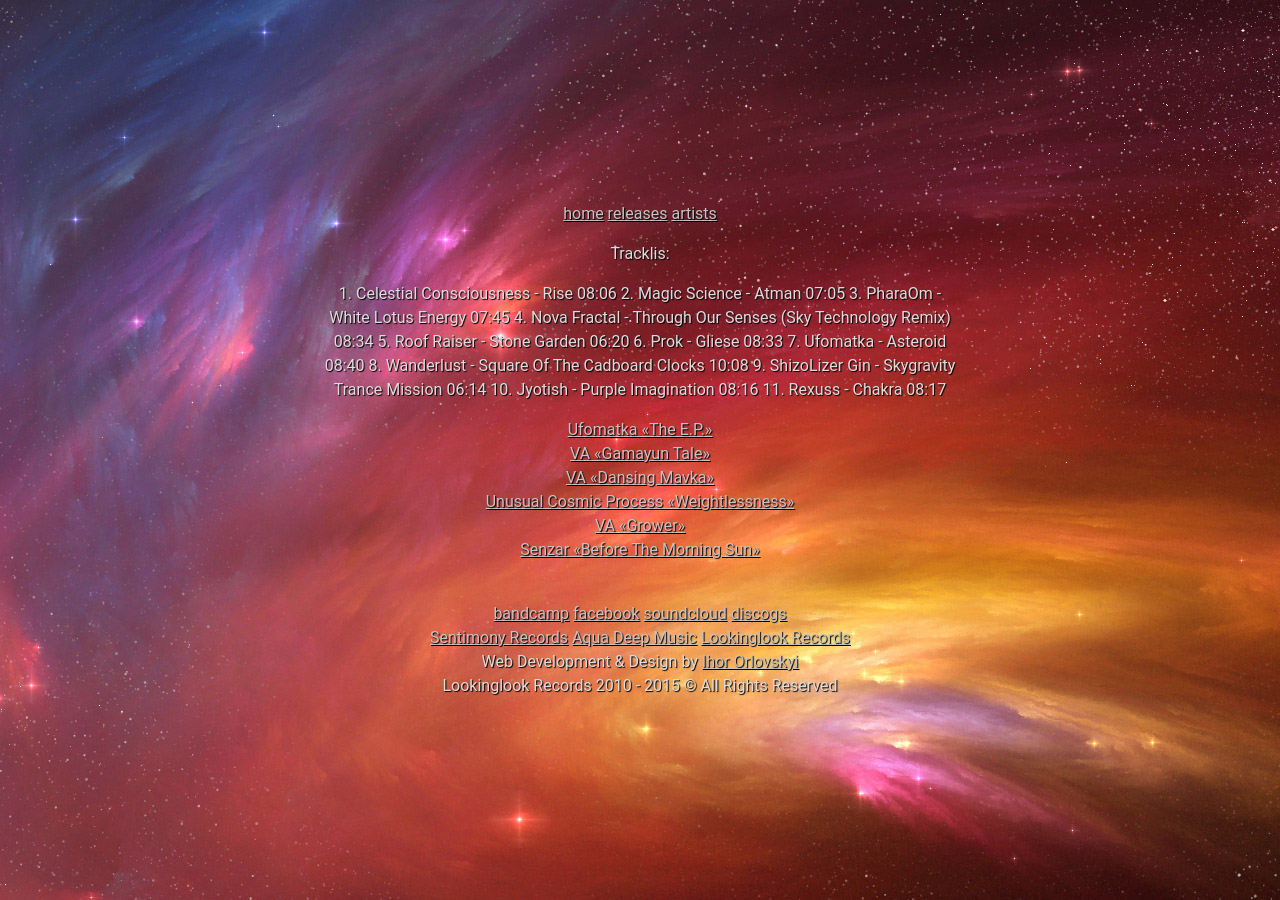
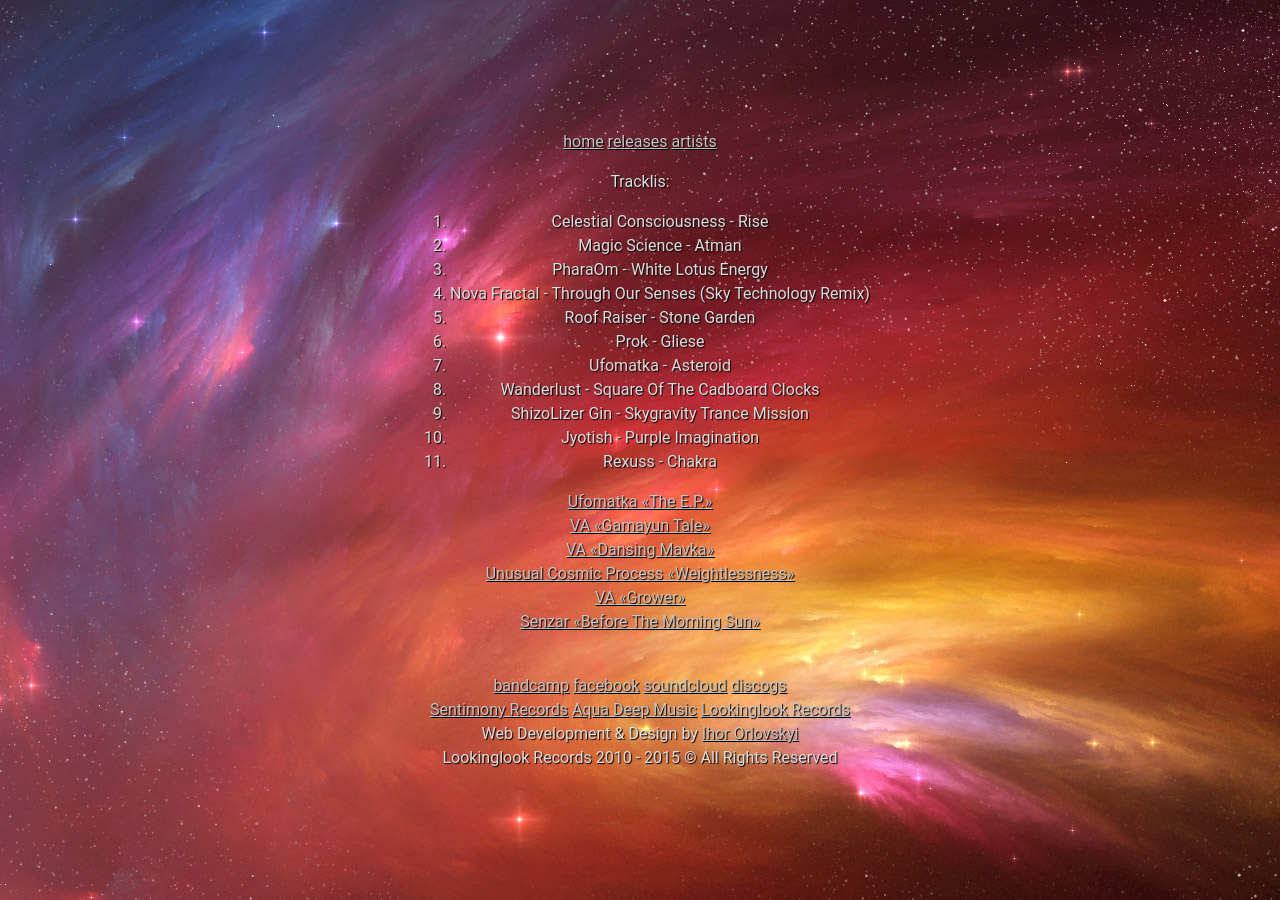
Before and after one commit to lookinglook-records/lookinglook-records.github.io, a Jekyll site: the page built from _posts/releases/2014-02-10-va-gamayun-tale.md, in a window 1280 px wide. Built offline with Jekyll 4.4.1, drawn with Linux system fonts in a browser that asks for light colours.

Commit message:
fix tracklist at lgcd05

```diff
--- a/_posts/releases/2014-02-10-va-gamayun-tale.md
+++ b/_posts/releases/2014-02-10-va-gamayun-tale.md
@@ -14,25 +14,14 @@ bandcamp-id:
 
 Tracklis:
 
-1.
-Celestial Consciousness - Rise 08:06
-2.
-Magic Science - Atman 07:05
-3.
-PharaOm - White Lotus Energy 07:45
-4.
-Nova Fractal - Through Our Senses (Sky Technology Remix) 08:34
-5.
-Roof Raiser - Stone Garden 06:20
-6.
-Prok - Gliese 08:33
-7.
-Ufomatka - Asteroid 08:40
-8.
-Wanderlust - Square Of The Cadboard Clocks 10:08
-9.
-ShizoLizer Gin - Skygravity Trance Mission 06:14
-10.
-Jyotish - Purple Imagination 08:16
-11.
-Rexuss - Chakra 08:17
+01. Celestial Consciousness - Rise
+02. Magic Science - Atman
+03. PharaOm - White Lotus Energy
+04. Nova Fractal - Through Our Senses (Sky Technology Remix)
+05. Roof Raiser - Stone Garden
+06. Prok - Gliese
+07. Ufomatka - Asteroid
+08. Wanderlust - Square Of The Cadboard Clocks
+09. ShizoLizer Gin - Skygravity Trance Mission
+10. Jyotish - Purple Imagination
+11. Rexuss - Chakra
```
